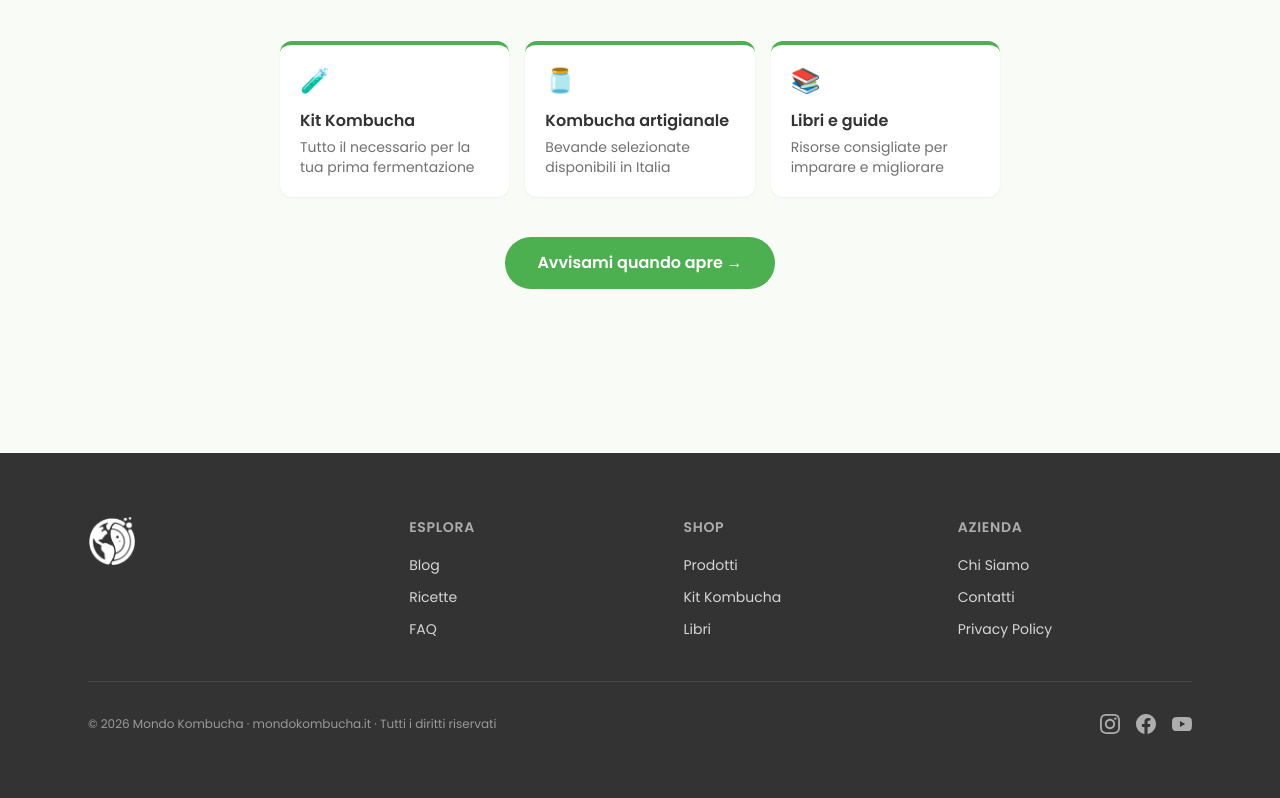
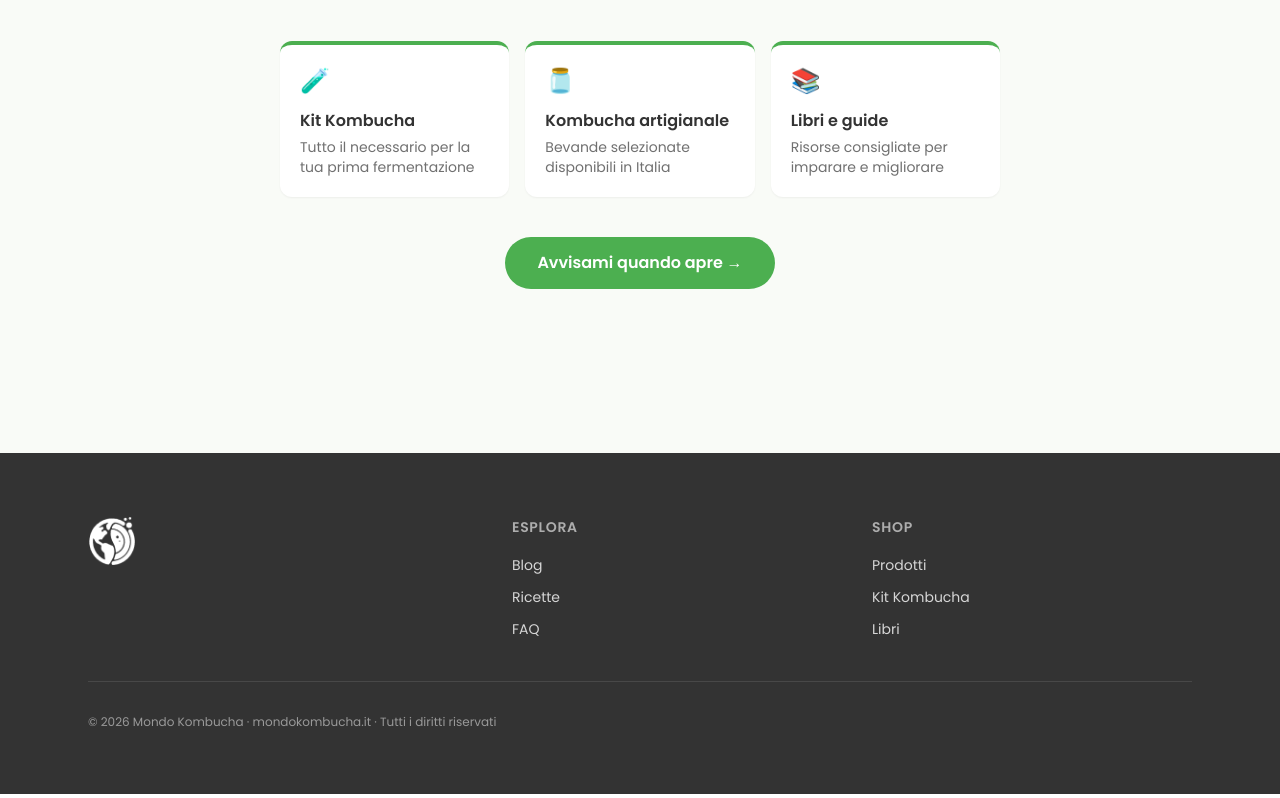
Before and after one commit to elance1985/kombucha, a Next.js app: page /shop in a window 1280 px wide. Shown: the part 360-1158 px from the top of the page. Built offline with nearby package versions, Linux system fonts and the light colour scheme.

Commit message:
Refactor Footer and Navbar components for improved link handling and layout. Update FAQ link in Footer to point to a specific blog post, simplify list rendering in ContentCategories, and remove unused social links and company information from Footer.

```diff
--- a/components/ContentCategories.tsx
+++ b/components/ContentCategories.tsx
@@ -122,10 +122,7 @@ export default function ContentCategories() {
 
         <ul className="grid gap-5 sm:grid-cols-2 lg:grid-cols-3">
           {categories.map((category) => (
-            <li
-              key={category.title}
-              id={category.title === "FAQ" ? "faq" : undefined}
-            >
+            <li key={category.title}>
               <CategoryCard category={category} />
             </li>
           ))}
--- a/components/Footer.tsx
+++ b/components/Footer.tsx
@@ -4,7 +4,7 @@ import Link from "next/link";
 const exploreLinks = [
   { href: "/blog", label: "Blog" },
   { href: "/#ricette", label: "Ricette" },
-  { href: "/#faq", label: "FAQ" },
+  { href: "/blog/kombucha-cose-davvero#faq", label: "FAQ" },
 ];
 
 const shopLinks = [
@@ -13,45 +13,11 @@ const shopLinks = [
   { href: "/shop", label: "Libri" },
 ];
 
-const companyLinks = [
-  { href: "#", label: "Chi Siamo" },
-  { href: "#", label: "Contatti" },
-  { href: "#", label: "Privacy Policy" },
-];
-
-const socialLinks = [
-  { href: "#", label: "Instagram", icon: "instagram" },
-  { href: "#", label: "Facebook", icon: "facebook" },
-  { href: "#", label: "YouTube", icon: "youtube" },
-];
-
-function SocialIcon({ type }: { type: string }) {
-  if (type === "instagram") {
-    return (
-      <svg className="h-5 w-5" fill="currentColor" viewBox="0 0 24 24" aria-hidden>
-        <path d="M12 2.163c3.204 0 3.584.012 4.85.07 3.252.148 4.771 1.691 4.919 4.919.058 1.265.069 1.645.069 4.849 0 3.205-.012 3.584-.069 4.849-.149 3.225-1.664 4.771-4.919 4.919-1.266.058-1.644.07-4.85.07-3.204 0-3.584-.012-4.849-.07-3.26-.149-4.771-1.699-4.919-4.92-.058-1.265-.07-1.644-.07-4.849 0-3.204.013-3.583.07-4.849.149-3.227 1.664-4.771 4.919-4.919 1.266-.057 1.645-.069 4.849-.069zm0-2.163c-3.259 0-3.667.014-4.947.072-4.358.2-6.78 2.618-6.98 6.98-.059 1.281-.073 1.689-.073 4.948 0 3.259.014 3.668.072 4.948.2 4.358 2.618 6.78 6.98 6.98 1.281.058 1.689.072 4.948.072 3.259 0 3.668-.014 4.948-.072 4.354-.2 6.782-2.618 6.979-6.98.059-1.28.073-1.689.073-4.948 0-3.259-.014-3.667-.072-4.947-.196-4.354-2.617-6.78-6.979-6.98-1.281-.059-1.69-.073-4.949-.073zm0 5.838c-3.403 0-6.162 2.759-6.162 6.162s2.759 6.163 6.162 6.163 6.162-2.759 6.162-6.163c0-3.403-2.759-6.162-6.162-6.162zm0 10.162c-2.209 0-4-1.79-4-4 0-2.209 1.791-4 4-4s4 1.791 4 4c0 2.21-1.791 4-4 4zm6.406-11.845c-.796 0-1.441.645-1.441 1.44s.645 1.44 1.441 1.44c.795 0 1.439-.645 1.439-1.44s-.644-1.44-1.439-1.44z" />
-      </svg>
-    );
-  }
-  if (type === "facebook") {
-    return (
-      <svg className="h-5 w-5" fill="currentColor" viewBox="0 0 24 24" aria-hidden>
-        <path d="M24 12.073c0-6.627-5.373-12-12-12s-12 5.373-12 12c0 5.99 4.388 10.954 10.125 11.854v-8.385H7.078v-3.47h3.047V9.43c0-3.007 1.792-4.669 4.533-4.669 1.312 0 2.686.235 2.686.235v2.953H15.83c-1.491 0-1.956.925-1.956 1.874v2.25h3.328l-.532 3.47h-2.796v8.385C19.612 23.027 24 18.062 24 12.073z" />
-      </svg>
-    );
-  }
-  return (
-    <svg className="h-5 w-5" fill="currentColor" viewBox="0 0 24 24" aria-hidden>
-      <path d="M23.498 6.186a3.016 3.016 0 0 0-2.122-2.136C19.505 3.545 12 3.545 12 3.545s-7.505 0-9.377.505A3.017 3.017 0 0 0 .502 6.186C0 8.07 0 12 0 12s0 3.93.502 5.814a3.016 3.016 0 0 0 2.122 2.136c1.871.505 9.376.505 9.376.505s7.505 0 9.377-.505a3.015 3.015 0 0 0 2.122-2.136C24 15.93 24 12 24 12s0-3.93-.502-5.814zM9.545 15.568V8.432L15.818 12l-6.273 3.568z" />
-    </svg>
-  );
-}
-
 export default function Footer() {
   return (
     <footer className="bg-brand-charcoal text-white">
       <div className="mx-auto max-w-6xl px-4 py-12 md:px-6 md:py-16">
-        <div className="grid gap-10 md:grid-cols-[1.2fr_1fr_1fr_1fr]">
+        <div className="grid gap-10 md:grid-cols-[1.2fr_1fr_1fr]">
           <div>
             <Link href="/" className="inline-block transition-opacity hover:opacity-80">
               <BrandLogo variant="footer" />
@@ -65,12 +31,21 @@ export default function Footer() {
             <ul className="space-y-2">
               {exploreLinks.map((link) => (
                 <li key={link.label}>
+                  {link.href.includes("#") ? (
+                    <a
+                      href={link.href}
+                      className="text-sm text-white/80 transition-colors hover:text-brand-amber"
+                    >
+                      {link.label}
+                    </a>
+                  ) : (
                     <Link
                       href={link.href}
                       className="text-sm text-white/80 transition-colors hover:text-brand-amber"
                     >
                       {link.label}
                     </Link>
+                  )}
                 </li>
               ))}
             </ul>
@@ -93,43 +68,12 @@ export default function Footer() {
               ))}
             </ul>
           </div>
-
-          <div>
-            <h3 className="mb-4 text-sm font-semibold uppercase tracking-wider text-white/60">
-              Azienda
-            </h3>
-            <ul className="space-y-2">
-              {companyLinks.map((link) => (
-                <li key={link.label}>
-                  <Link
-                    href={link.href}
-                    className="text-sm text-white/80 transition-colors hover:text-brand-amber"
-                  >
-                    {link.label}
-                  </Link>
-                </li>
-              ))}
-            </ul>
-          </div>
         </div>
 
-        <div className="mt-10 flex flex-col items-center gap-6 border-t border-white/10 pt-8 md:flex-row md:justify-between">
+        <div className="mt-10 border-t border-white/10 pt-8">
           <p className="text-center text-xs text-white/50 md:text-left">
             © 2026 Mondo Kombucha · mondokombucha.it · Tutti i diritti riservati
           </p>
-          <ul className="flex gap-4">
-            {socialLinks.map((social) => (
-              <li key={social.label}>
-                <Link
-                  href={social.href}
-                  aria-label={social.label}
-                  className="text-white/60 transition-colors hover:text-brand-amber"
-                >
-                  <SocialIcon type={social.icon} />
-                </Link>
-              </li>
-            ))}
-          </ul>
         </div>
       </div>
     </footer>
--- a/components/Navbar.tsx
+++ b/components/Navbar.tsx
@@ -6,7 +6,6 @@ import { useCallback, useEffect, useState } from "react";
 
 const navLinks = [
   { href: "/blog", label: "Blog" },
-  { href: "/#ricette", label: "Ricette" },
   { href: "/shop", label: "Shop", badge: "Presto" },
   { href: "/#newsletter", label: "Newsletter" },
 ];
```
Lines whose indentation alone changed are shown as unchanged.
